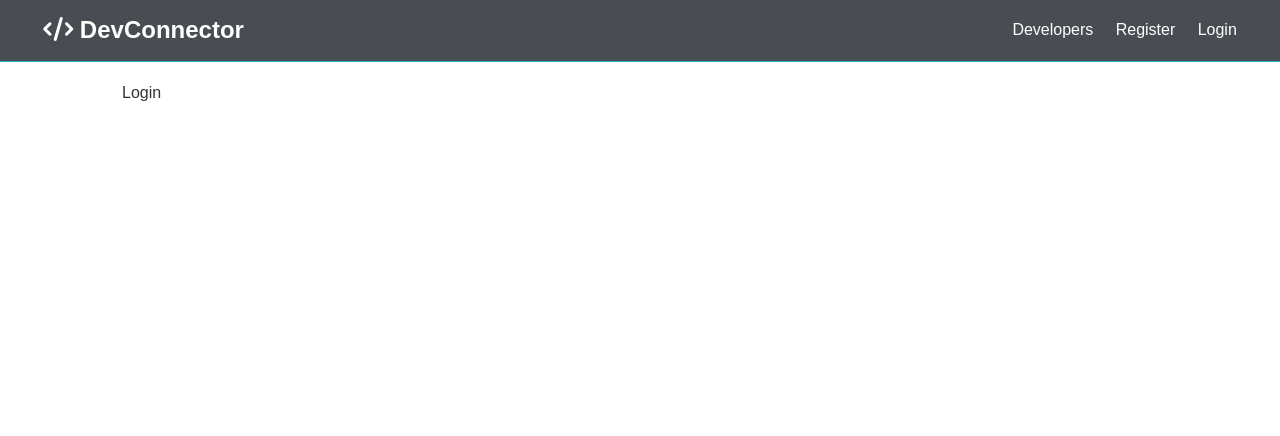
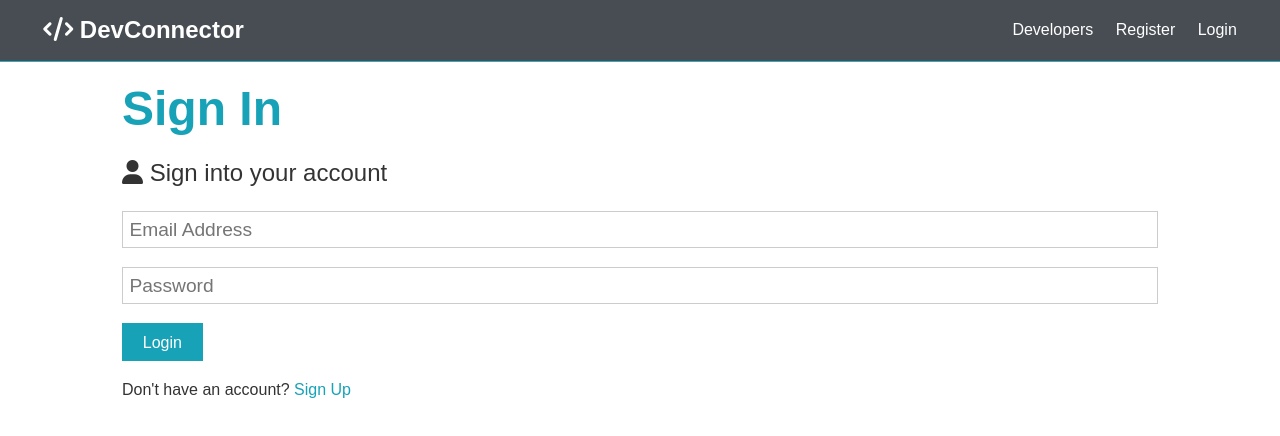
Before and after one commit to DLee1993/SocialMediaForDevelopers, a React (Create React App) app in the folder client/: page /login in a window 1280 px wide. Shown: the top 436 px of the page. Built offline with nearby package versions, Linux system fonts and the light colour scheme.

Commit message:
added the form and register jsx and the onChange function for state

```diff
--- a/client/src/components/auth/Login.js
+++ b/client/src/components/auth/Login.js
@@ -1,9 +1,57 @@
-import React from 'react'
+import React, { useState } from "react";
+import { Link } from "react-router-dom";
 
 const Login = () => {
-  return (
-    <div className='container'>Login</div>
-  )
-}
+    const [formData, setFormData] = useState({
+        name: "",
+        email: "",
+        password: "",
+        confirmPassword: "",
+    });
+
+    const { email, password } = formData;
+
+    const onChange = (e) => setFormData({ ...formData, [e.target.name]: e.target.value });
+
+    const onSubmit = async (e) => {
+        e.preventDefault();
+        console.log('successful login')
+    };
+
+    return (
+        <div className='container'>
+            <h1 className='large text-primary'>Sign In</h1>
+            <p className='lead'>
+                <i className='fas fa-user'></i> Sign into your account
+            </p>
+            <form className='form' onSubmit={onSubmit}>
+                <div className='form-group'>
+                    <input
+                        type='email'
+                        placeholder='Email Address'
+                        name='email'
+                        value={email}
+                        onChange={(e) => onChange(e)}
+                        required
+                    />
+                </div>
+                <div className='form-group'>
+                    <input
+                        type='password'
+                        placeholder='Password'
+                        name='password'
+                        minLength='6'
+                        value={password}
+                        onChange={(e) => onChange(e)}
+                    />
+                </div>
+                <input type='submit' className='btn btn-primary' value='Login' />
+            </form>
+            <p className='my-1'>
+                Don't have an account? <Link to='/register'>Sign Up</Link>
+            </p>
+        </div>
+    );
+};
 
 export default Login
--- a/client/src/components/auth/Register.js
+++ b/client/src/components/auth/Register.js
@@ -1,4 +1,5 @@
 import React, { useState } from "react";
+import { Link } from "react-router-dom";
 
 const Register = () => {
     const [formData, setFormData] = useState({
@@ -12,11 +13,11 @@
 
     const onChange = (e) => setFormData({ ...formData, [e.target.name]: e.target.value });
 
-    const onSubmit = (e) => {
-      e.preventDefault();
-      if(password !== confirmPassword) return console.log('passwords do not match');
-      console.log(formData)
-    }
+    const onSubmit = async (e) => {
+        e.preventDefault();
+        if (password !== confirmPassword) return console.log("passwords do not match");
+        console.log('successful registration')
+    };
 
     return (
         <div className='container'>
@@ -71,7 +72,7 @@
                 <input type='submit' className='btn btn-primary' value='Register' />
             </form>
             <p className='my-1'>
-                Already have an account? <a href='login.html'>Sign In</a>
+                Already have an account? <Link to='/login'>Sign In</Link>
             </p>
         </div>
     );
```
